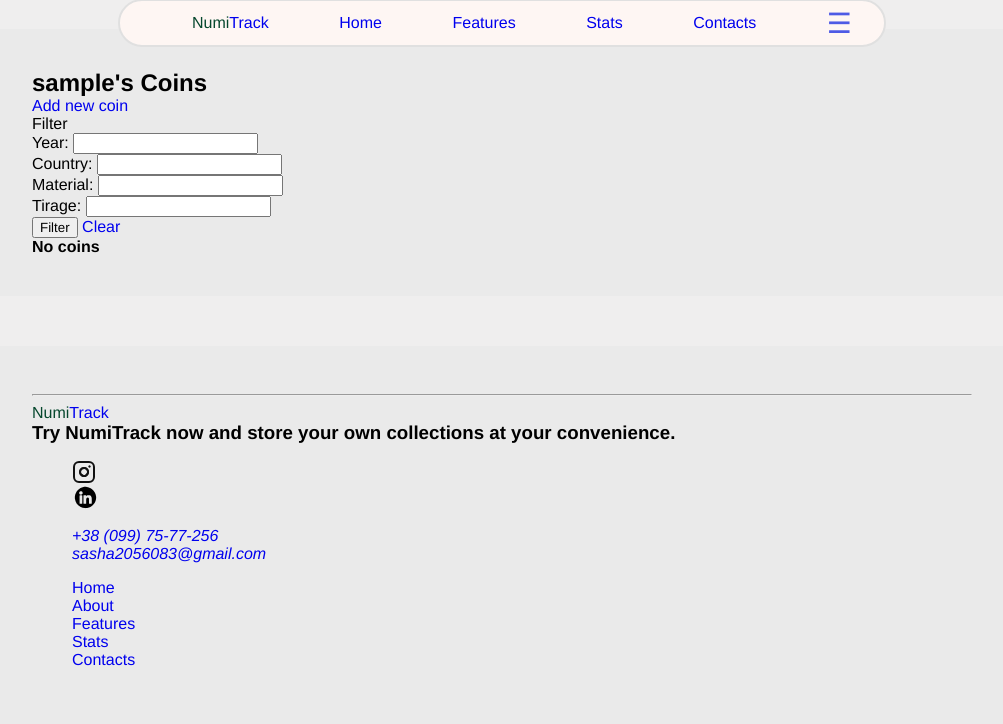
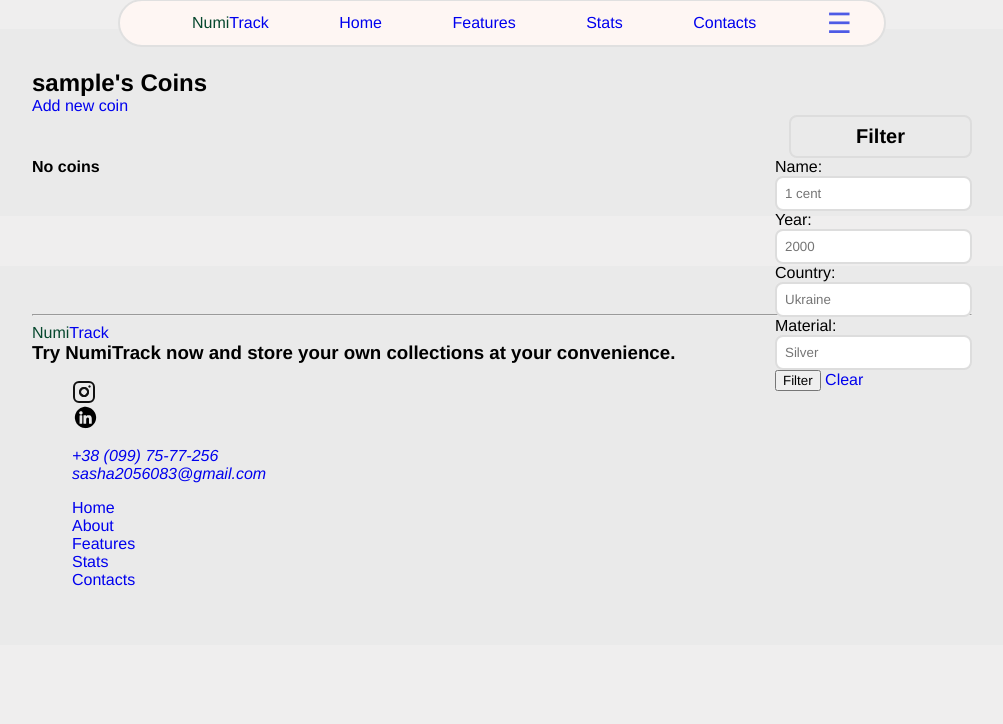
Before and after one commit to khlivniukoleksandr/NumiTrack, a Django app: page /my-coins/ in a window 1280 px wide. Shown: the part 21-745 px from the top of the page, without its empty margins (138-1141 px from the left). Run offline with Django 5.2, Linux system fonts and the light colour scheme; the visitor is signed in with stand-in values (Sample User, id 1); data that the repository does not hold is empty.

Commit message:
Design Filter coins

```diff
--- a/items/forms.py
+++ b/items/forms.py
@@ -43,7 +43,17 @@ class CustomBanknoteForm(forms.ModelForm):
 
 
 class CoinFilterForm(forms.Form):
-    year = forms.IntegerField(required=False, label="Year")
-    country = forms.CharField(required=False, label="Country")
-    material = forms.CharField(required=False, label="Material")
-    tirage = forms.CharField(required=False, label="Tirage")
+    name = forms.CharField(required=False,
+                              label="Name",
+                              widget=forms.TextInput(attrs={"class":"form-coin-filter-input",
+                                                                                            "placeholder":"1 cent"}))
+    year = forms.IntegerField(required=False,
+                              label="Year",
+                              widget=forms.NumberInput(attrs={"class":"form-coin-filter-input",
+                                                                                            "placeholder":"2000"}))
+    country = forms.CharField(required=False, label="Country",
+                              widget=forms.TextInput(attrs={"class":"form-coin-filter-input",
+                                                            "placeholder":"Ukraine"}))
+    material = forms.CharField(required=False, label="Material",
+                               widget=forms.TextInput(attrs={"class": "form-coin-filter-input",
+                                                             "placeholder": "Silver"}))
--- a/items/views.py
+++ b/items/views.py
@@ -159,12 +159,14 @@ class CoinListView(LoginRequiredMixin, generic.ListView):
 
     def get_queryset(self):
         queryset = Coin.objects.filter(owner=self.request.user)
+        name = self.request.GET.get("name")
         year = self.request.GET.get("year")
         country = self.request.GET.get("country")
         material = self.request.GET.get("material")
-
+        if name:
+            queryset = queryset.filter(name__icontains=name)
         if year:
-            queryset = queryset.filter(year=year)
+            queryset = queryset.filter(year__icontains=year)
         if country:
             queryset = queryset.filter(country__icontains=country)
         if material:
--- a/static/css/styles.css
+++ b/static/css/styles.css
@@ -355,29 +355,34 @@ button {
 /*________________________Profile_______________________*/
 /*Profile-page*/
 .profile-edit-buttons {
-    display:flex;
+    display: flex;
     align-items: center;
 }
+
 .profile-cancel-button {
     color: #555454;
 }
+
 .profile-button-save {
     background-color: #069c11;
-    border:none;
+    border: none;
     border-radius: 5px;
-    padding:5px 10px;
-    font-size:18px;
-    margin-bottom:15px;
+    padding: 5px 10px;
+    font-size: 18px;
+    margin-bottom: 15px;
 }
+
 .profile-button-save:hover {
     background-color: #07cf70;
 }
+
 .edit-profile-link {
     border-radius: 8px;
     background-color: #d7d7d7;
     color: #101012;
     padding: 5px 10px;
 }
+
 .profile-header {
     margin-left: 300px;
 }
@@ -410,12 +415,15 @@ button {
     font-weight: 400;
     font-family: Roboto sans-serif;
 }
+
 .profile-links-items {
     color: #34607b;
 }
+
 .profile-links-items:hover {
     color: #129cf3;
 }
+
 .profile-name:hover {
     text-decoration: underline;
     cursor: pointer;
@@ -424,14 +432,16 @@ button {
 .profile-stats {
     margin-top: 20px;
 }
+
 .stats {
-    font-size:14px;
+    font-size: 14px;
     color: #6c6c6c;
 }
+
 .profile-stats-list {
     padding-left: 0;
     display: flex;
-    gap:10px;
+    gap: 10px;
 }
 
 .img-profile {
@@ -452,19 +462,59 @@ button {
     background-color: #cc1111;
     transition: background-color 300ms ease;
 }
+
 .profile-button-logout-div {
-    display:flex;
+    display: flex;
     justify-content: flex-end;
 }
+
 .favorite-items {
     display: flex;
     align-items: center;
     flex-direction: column;
 }
+
 .favourite-items-title {
     margin-bottom: 15px;
 }
-/*____________________________Collections______________________*/
+
+/*________________________My coins__________________________*/
+/*My coins*/
+
+/*Filter*/
+.filter-coins-title {
+    font-size: 20px;
+    font-weight: 600;
+    border: 2px solid #dddddd;
+    border-radius: 8px;
+    padding:8px 65px;
+}
+.filter-coins-title:hover {
+    cursor:pointer;
+    background-color: #c1bdbd;
+    transition: background-color 350ms ease;
+}
+.form-search-coins {
+    display:flex;
+    align-items: flex-end;
+    flex-direction: column;
+}
+.form-coin-filter-input {
+    padding:8px;
+    display: flex;
+    border: 2px solid #dddddd;
+    border-radius: 8px;
+}
+.form-coin-filter-input:hover{
+    border: 2px solid #d2ffe8;;
+}
+.filter-box {
+    position: relative;
+    height: 0;
+}
+
+
+    /*____________________________Collections______________________*/
 
 /*My collections*/
 .collection-card {
@@ -476,7 +526,10 @@ button {
     overflow: hidden;
     background-color: #faf7f7;
 }
-
+.collection-card:hover {
+    transform: scale(1.05);
+    transition:transform 350ms ease;
+}
 .card-image {
     border-radius: 12px;
     object-fit: contain;
--- a/templates/coins/my_coins.html
+++ b/templates/coins/my_coins.html
@@ -4,12 +4,16 @@
 <div class="container">
   <h2>{{ user.username }}'s Coins</h2>
   <a href="{% url 'items:coin-create' %}">Add new coin</a>
-  <p>Filter</p>
-<form method="get" class="search-form">
+<div class="form-search-coins">
+  <p class="filter-coins-title">Filter</p>
+  <div class="filter-box">
+<form method="get" class="search-form-overlay">
 {{ form.as_p }}
 <button type="submit">Filter</button>
 <a href="{% url 'items:my-coins' %}" class="reset-btn">Clear</a>
 </form>
+      </div>
+</div>
   {% if coins %}
     <div class="card-wrapper">
     {% for coin in coins %}
```
